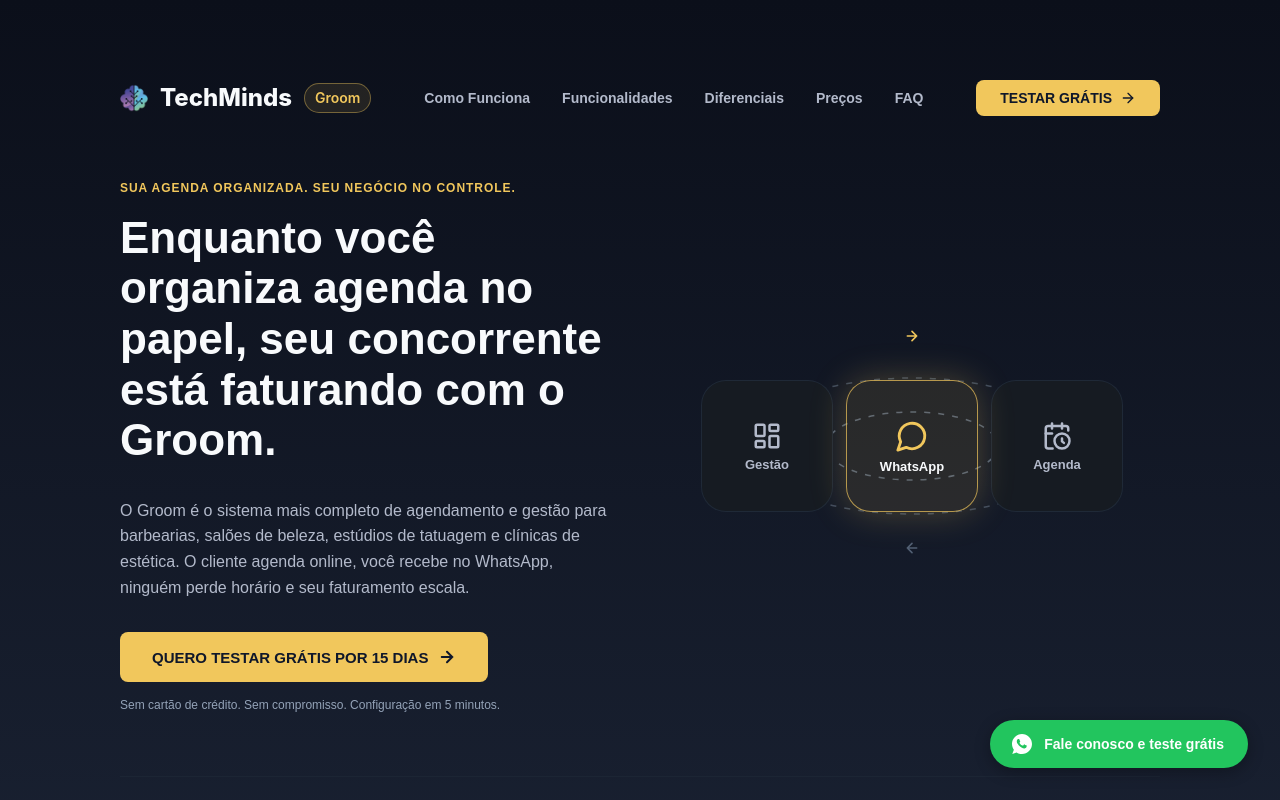
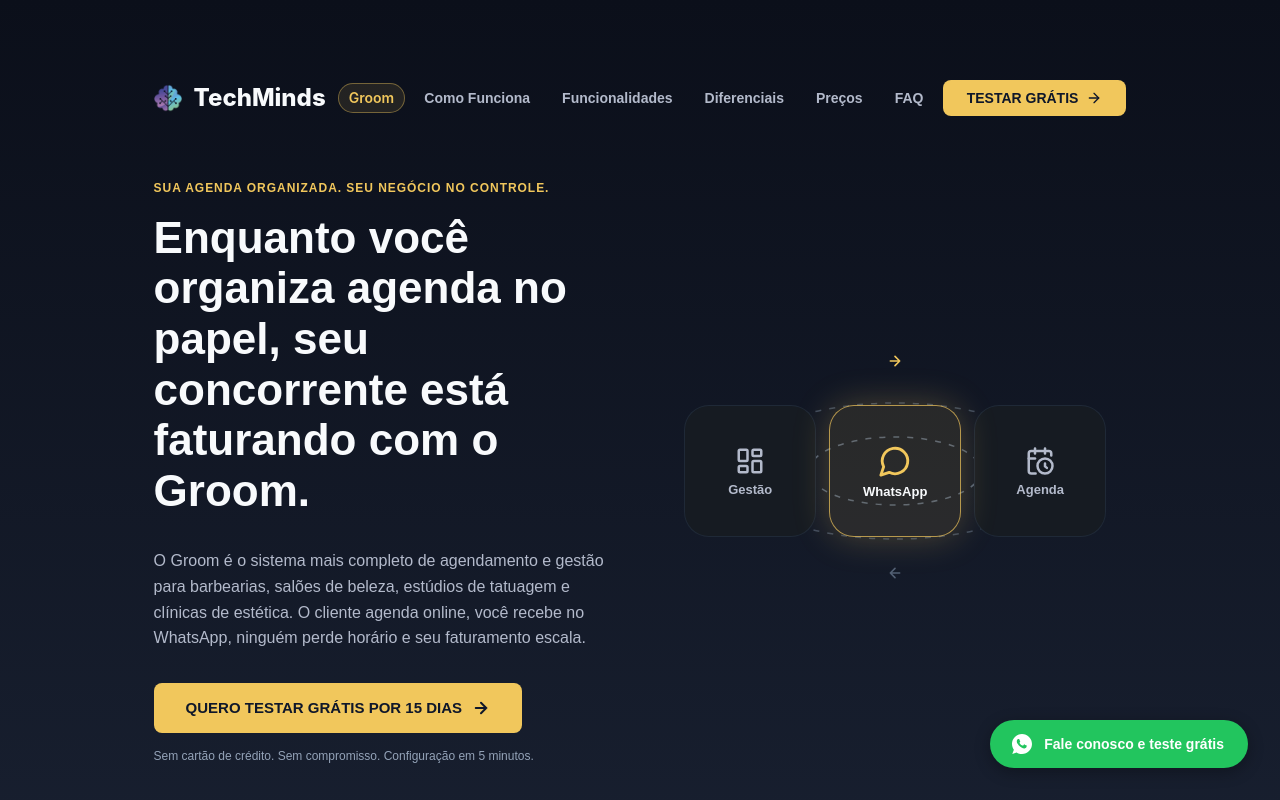
Before and after one commit to TechMinds-Group/Institucional_Landing_Page, a React (Vite) app: page /groom in a window 1280 px wide. Shown: the top 800 px of the page. Built offline with nearby package versions, Linux system fonts and the light colour scheme.

Commit message:
feat(RN-033): groom - conteudo centralizado (coluna adaptativa clamp 12vw, max 240px nas laterais)

```diff
--- a/src/app/pages/Groom.tsx
+++ b/src/app/pages/Groom.tsx
@@ -111,7 +111,7 @@
   ];
 
   return (
-    <div className="bg-gradient-to-b content-stretch flex flex-col from-[#0b0f1a] gap-8 lg:gap-[64px] items-center pb-10 lg:pb-[100px] pt-14 lg:pt-[80px] px-5 md:px-12 lg:px-[120px] relative shrink-0 to-[#1a2233] w-full" data-name="section-hero">
+    <div className="bg-gradient-to-b content-stretch flex flex-col from-[#0b0f1a] gap-8 lg:gap-[64px] items-center pb-10 lg:pb-[100px] pt-14 lg:pt-[80px] px-5 md:px-12 lg:px-[clamp(48px,12vw,240px)] relative shrink-0 to-[#1a2233] w-full" data-name="section-hero">
       {/* Mobile Drawer Overlay */}
       {drawerOpen && (
         <div className="lg:hidden fixed inset-0 z-50 flex justify-end">
```
